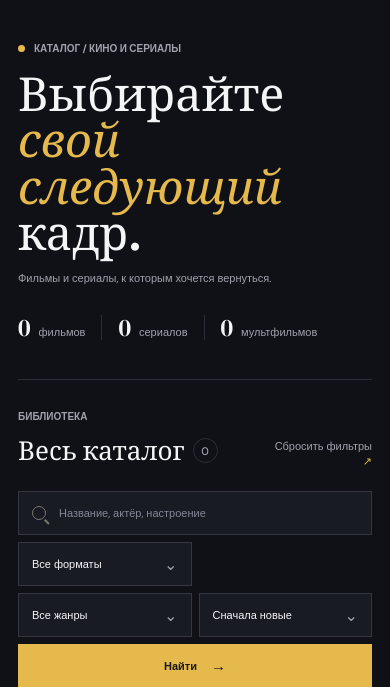
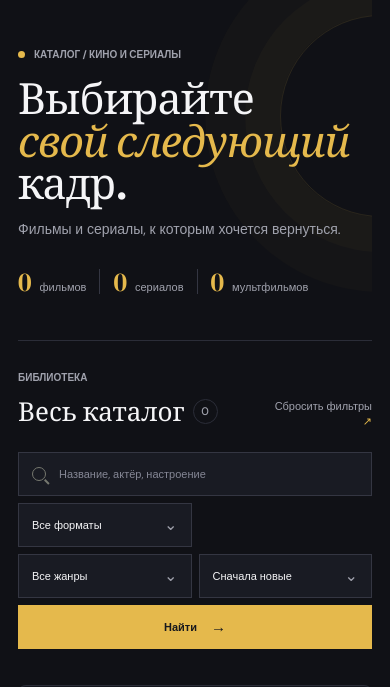
Before and after one commit to Den31211/top_website_final, a Django app: page / in a window 390 px wide. Shown: the part 88-775 px from the top of the page. Run offline with Django 5.2, Linux system fonts and the light colour scheme; data that the repository does not hold is empty.

Commit message:
Поработал с домашней страницей

```diff
--- a/apps/core/static/core/site.css
+++ b/apps/core/static/core/site.css
@@ -506,3 +506,89 @@ h1, h2, h3, p { margin-top: 0; }
     bottom: -10px;
   }
 }
+
+/* Главный экран каталога */
+.home-page .catalog-intro {
+  position: relative;
+  min-height: 330px;
+  padding-top: 68px;
+  padding-bottom: 58px;
+  overflow: hidden;
+}
+
+.home-page .catalog-intro::after {
+  position: absolute;
+  top: 10px;
+  right: 4%;
+  width: 280px;
+  height: 280px;
+  border: 1px solid rgba(229, 185, 76, .12);
+  border-radius: 50%;
+  box-shadow:
+    0 0 0 35px rgba(229, 185, 76, .025),
+    0 0 0 75px rgba(229, 185, 76, .02);
+  content: "";
+  pointer-events: none;
+}
+
+.home-page .intro-copy {
+  position: relative;
+  z-index: 1;
+}
+
+.home-page .intro-copy h1 {
+  font-size: clamp(48px, 6vw, 82px);
+  letter-spacing: -2px;
+}
+
+.home-page .intro-note {
+  color: #a0a2ad;
+  font-size: 14px;
+}
+
+.home-page .catalog-stats {
+  position: relative;
+  z-index: 1;
+  gap: 20px;
+}
+
+.home-page .catalog-stats strong {
+  color: #e5b94c;
+  font-size: 34px;
+}
+
+.home-page .catalog-stats span {
+  color: #a0a2ad;
+}
+
+.home-page .catalog-stats i {
+  background: #343642;
+}
+
+@media (max-width: 620px) {
+  .home-page .catalog-intro {
+    min-height: auto;
+    padding-top: 48px;
+    padding-bottom: 35px;
+  }
+
+  .home-page .catalog-intro::after {
+    top: 15px;
+    right: -110px;
+    width: 200px;
+    height: 200px;
+  }
+
+  .home-page .intro-copy h1 {
+    font-size: clamp(43px, 11vw, 58px);
+    letter-spacing: -1px;
+  }
+
+  .home-page .catalog-stats {
+    gap: 13px;
+  }
+
+  .home-page .catalog-stats strong {
+    font-size: 27px;
+  }
+}
```
